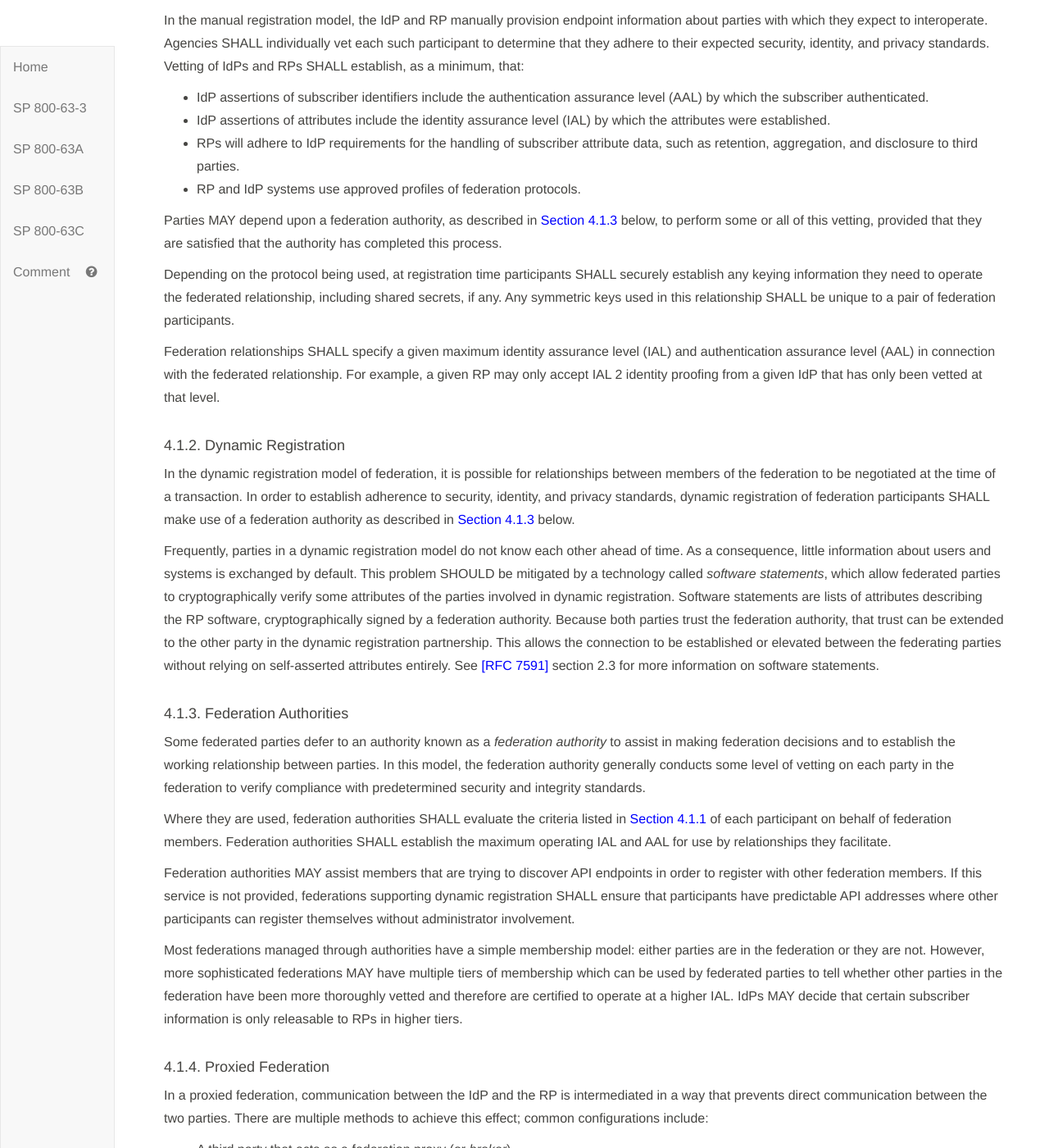
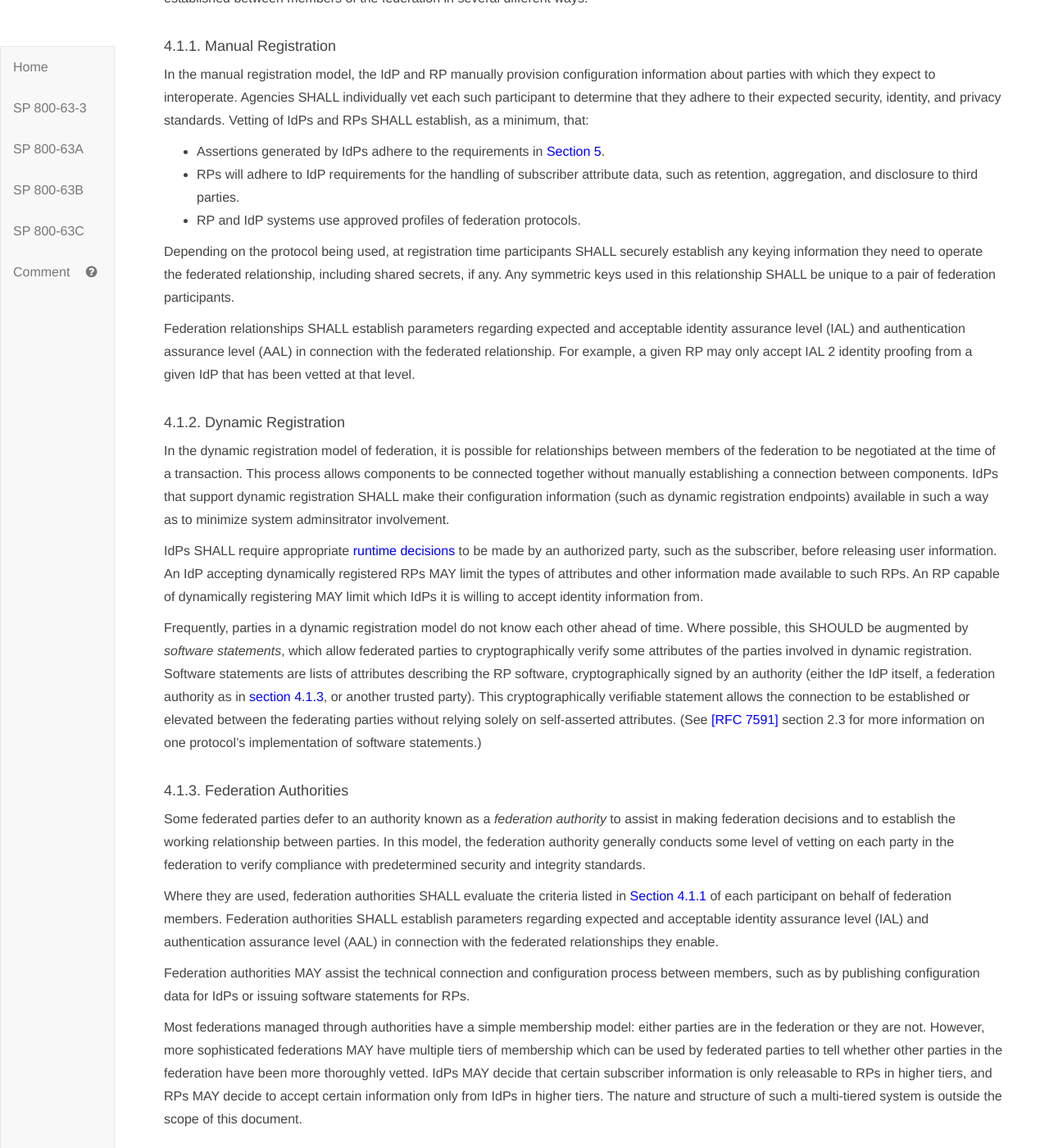
Before and after one commit to usnistgov/800-63-3, a Jekyll site: the page built from sp800-63c.md, in a window 1280 px wide and 1400 px high, scrolled down 8285 px. Shown: the whole window at 82% size. Built offline with Jekyll 4.4.1, drawn with Linux system fonts in a browser that asks for light colours; some of the changed text lies outside the part shown.

Commit message:
updates to federation

```diff
--- a/sp800-63c/sec4_federation.md
+++ b/sp800-63c/sec4_federation.md
@@ -2,7 +2,10 @@
 
 ## 4. Federation
 
-In a federation protocol, a relationship is formed between the subscriber, the identity provider (IdP), and the relying party (RP) as shown in [Figure 4-1](#63cSec4-Figure1). Depending on the specifics of the protocol, different information passes among the participants at different times. The subscriber communicates with both the IdP and the RP, usually through a web browser. The RP and the IdP communicate with each other, either over the *front channel* (through redirects involving the subscriber), or over the *back channel* (through a direct connection between the RP and IdP).
+In a federation protocol, a three-party relationship is formed between the subscriber, the identity provider (IdP), and the relying party (RP) as shown in [Figure 4-1](#63cSec4-Figure1). Depending on the specifics of the protocol, different information passes among the participants at different times. The subscriber communicates with both the IdP and the RP, usually through a web browser. The RP and the IdP communicate with each other in two ways:
+
+ - The *front channel*, through redirects involving the subscriber,
+ - or the *back channel*, through a direct connection between the RP and IdP, not involving the subscriber.
 
 <a name="63cSec4-Figure1"></a>
 
@@ -21,34 +24,33 @@
 
 #### <a name="manual-registration"></a> 4.1.1. Manual Registration
 
-In the manual registration model, the IdP and RP manually provision endpoint information about parties with which they expect to interoperate. Agencies SHALL individually vet each such participant to determine that they adhere to their expected security, identity, and privacy standards. Vetting of IdPs and RPs SHALL establish, as a minimum, that:
+In the manual registration model, the IdP and RP manually provision configuration information about parties with which they expect to interoperate. Agencies SHALL individually vet each such participant to determine that they adhere to their expected security, identity, and privacy standards. Vetting of IdPs and RPs SHALL establish, as a minimum, that:
 
-* IdP assertions of subscriber identifiers include the authentication assurance level (AAL) by which the subscriber authenticated.
-* IdP assertions of attributes include the identity assurance level (IAL) by which the attributes were established.
+* Assertions generated by IdPs adhere to the requirements in [Section 5](#sec5).
 * RPs will adhere to IdP requirements for the handling of subscriber attribute data, such as retention, aggregation, and disclosure to third parties.
 * RP and IdP systems use approved profiles of federation protocols.
 
-Parties MAY depend upon a federation authority, as described in [Section 4.1.3](#authorities) below, to perform some or all of this vetting, provided that they are satisfied that the authority has completed this process.
-
 Depending on the protocol being used, at registration time participants SHALL securely establish any keying information they need to operate the federated relationship, including shared secrets, if any. Any symmetric keys used in this relationship SHALL be unique to a pair of federation participants.
 
-Federation relationships SHALL specify a given maximum identity assurance level (IAL) and authentication assurance level (AAL) in connection with the federated relationship. For example, a given RP may only accept IAL 2 identity proofing from a given IdP that has only been vetted at that level.
+Federation relationships SHALL establish parameters regarding expected and acceptable identity assurance level (IAL) and authentication assurance level (AAL) in connection with the federated relationship. For example, a given RP may only accept IAL 2 identity proofing from a given IdP that has been vetted at that level.
 
 #### <a name="dynamic-registration"></a> 4.1.2. Dynamic Registration
 
-In the dynamic registration model of federation, it is possible for relationships between members of the federation to be negotiated at the time of a transaction. In order to establish adherence to security, identity, and privacy standards, dynamic registration of federation participants SHALL make use of a federation authority as described in [Section 4.1.3](#authorities) below.
+In the dynamic registration model of federation, it is possible for relationships between members of the federation to be negotiated at the time of a transaction. This process allows components to be connected together without manually establishing a connection between components. IdPs that support dynamic registration SHALL make their configuration information (such as dynamic registration endpoints) available in such a way as to minimize system adminsitrator involvement.
 
-Frequently, parties in a dynamic registration model do not know each other ahead of time. As a consequence, little information about users and systems is exchanged by default. This problem SHOULD be mitigated by a technology called *software statements*, which allow federated parties to cryptographically verify some attributes of the parties involved in dynamic registration. Software statements are lists of attributes describing the RP software, cryptographically signed by a federation authority. Because both parties trust the federation authority, that trust can be extended to the other party in the dynamic registration partnership.  This allows the connection to be established or elevated between the federating parties without relying on self-asserted attributes entirely. See [[RFC 7591]](#RFC7591) section 2.3 for more information on software statements.
+IdPs SHALL require appropriate [runtime decisions](#runtime-decisions) to be made by an authorized party, such as the subscriber, before releasing user information. An IdP accepting dynamically registered RPs MAY limit the types of attributes and other information made available to such RPs. An RP capable of dynamically registering MAY limit which IdPs it is willing to accept identity information from.
+
+Frequently, parties in a dynamic registration model do not know each other ahead of time. Where possible, this SHOULD be augmented by *software statements*, which allow federated parties to cryptographically verify some attributes of the parties involved in dynamic registration. Software statements are lists of attributes describing the RP software, cryptographically signed by an authority (either the IdP itself, a federation authority as in [section 4.1.3](#authorities), or another trusted party). This cryptographically verifiable statement allows the connection to be established or elevated between the federating parties without relying solely on self-asserted attributes. (See [[RFC 7591]](#RFC7591) section 2.3 for more information on one protocol's implementation of software statements.)
 
 #### <a name="authorities"></a> 4.1.3. Federation Authorities
 
 Some federated parties defer to an authority known as a *federation authority* to assist in making federation decisions and to establish the working relationship between parties. In this model, the federation authority generally conducts some level of vetting on each party in the federation to verify compliance with predetermined security and integrity standards.
 
-Where they are used, federation authorities SHALL evaluate the criteria listed in [Section 4.1.1](#manual-registration) of each participant on behalf of federation members. Federation authorities SHALL establish the maximum operating IAL and AAL for use by relationships they facilitate.
+Where they are used, federation authorities SHALL evaluate the criteria listed in [Section 4.1.1](#manual-registration) of each participant on behalf of federation members. Federation authorities SHALL establish parameters regarding expected and acceptable identity assurance level (IAL) and authentication assurance level (AAL) in connection with the federated relationships they enable.
 
-Federation authorities MAY assist members that are trying to discover API endpoints in order to register with other federation members. If this service is not provided, federations supporting dynamic registration SHALL ensure that participants have predictable API addresses where other participants can register themselves without administrator involvement.
+Federation authorities MAY assist the technical connection and configuration process between members, such as by publishing configuration data for IdPs or issuing software statements for RPs.
 
-Most federations managed through authorities have a simple membership model: either parties are in the federation or they are not. However, more sophisticated federations MAY have multiple tiers of membership which can be used by federated parties to tell whether other parties in the federation have been more thoroughly vetted and therefore are certified to operate at a higher IAL. IdPs MAY decide that certain subscriber information is only releasable to RPs in higher tiers.
+Most federations managed through authorities have a simple membership model: either parties are in the federation or they are not. However, more sophisticated federations MAY have multiple tiers of membership which can be used by federated parties to tell whether other parties in the federation have been more thoroughly vetted. IdPs MAY decide that certain subscriber information is only releasable to RPs in higher tiers, and RPs MAY decide to accept certain information only from IdPs in higher tiers. The nature and structure of such a multi-tiered system is outside the scope of this document.
 
 #### 4.1.4. Proxied Federation
 
@@ -68,19 +70,17 @@
 
 A proxied federation model can provide several benefits. Federation proxies can simplify technical integration between the RP and IdP by providing a common interface for integration. Additionally, to the extent a proxy effectively blinds the RP and IdP from each other, it can provide some business confidentiality for organizations that want to guard their subscriber lists from each other. Proxies can also mitigate some of the privacy risks of federation described in Section 4.2 below.
 
-While some proxy structures (typically those that exist primarily to simplify integration) MAY offer no additional subscriber privacy protection, others offer varying levels of privacy to the subscriber through a range of blinding technologies. Privacy policies may dictate appropriate use by the IdP, RP, and the federation proxy, but technical means such as blinding can increase effectiveness of these policies by making the data more difficult to obtain. It should also be noted that as the level of blinding increases, so does the technical and operational implementation complexity.
-
-Note that even with the use of blinding technologies, it MAY still be possible for a blinded party to infer protected subscriber information through released attribute data or metadata such as analysis of timestamps, attribute bundle sizes, or attribute signer information.
+See [section 4.2.1](#blinding) for further information on blinding techniques, their uses, and limitations.
 
 #### 4.1.5. <a name="runtime-decisions"></a>Runtime Decisions
 
-The fact that parties have federated SHALL NOT be interpreted as permission to pass information in all circumstances. Federated parties MAY establish whitelists of other federated parties who may authenticate subscribers or pass information about them without runtime authorization from the subscriber. Federated parties MAY also establish blacklists of other federated parties who may not be allowed to pass information about subscribers at all. Every party that is not on a whitelist or a blacklist SHALL be placed by default in a gray area where runtime authorization decisions will be made by an authorized party, often the subscriber.
+The fact that parties have federated SHALL NOT be interpreted as permission to pass information. Federated parties MAY establish whitelists of other federated parties who may authenticate subscribers or pass information about them without runtime authorization from the subscriber. Federated parties MAY also establish blacklists of other federated parties who may not be allowed to pass information about subscribers at all. Every party that is not on a whitelist or a blacklist SHALL be placed by default in a gray area where runtime authorization decisions will be made by an authorized party, often the subscriber.
 
 ### 4.2. Privacy Requirements
 
 Federation involves the transfer of personal attributes from a third party, the IdP, that is not otherwise involved in a transaction. Federation also potentially gives the IdP broad visibility into subscriber activities. Accordingly, there are specific privacy requirements associated with federation.
 
-Communication between the RP and the IdP MAY reveal to the IdP where the subscriber is conducting a transaction. Communications with multiple RPs allow the IdP to build a profile of subscriber transactions that would not have existed absent federation. This aggregation MAY enable new opportunities for subscriber tracking and use of profile information that do not align with the privacy interests of subscribers.
+Communication between the RP and the IdP could reveal to the IdP where the subscriber is conducting a transaction. Communication with multiple RPs allows the IdP to build a profile of subscriber transactions that would not have existed without federation. This aggregation could enable new opportunities for subscriber tracking and use of profile information that do not always align with the privacy interests of subscribers.
 
 The IdP SHALL NOT disclose information on subscriber activities at an RP to any party, nor use the information for any purpose other than federated authentication, to comply with law or legal process, or in the case of a specific user request for the information. The IdP SHOULD employ technical measures, such as the use of pairwise pseudonymous identifiers described in Section 5.2.5, to provide unlinkability and discourage subscriber activity tracking and profiling.
 
@@ -88,10 +88,33 @@
 
 The following requirements apply specifically to agencies:
 
-1.  The agency SHALL consult with their Senior Agency Official for Privacy to conduct and analysis to determine whether the agency that is acting as either an IdP or an RP in an identity federation triggers the requirements of the Privacy Act.
+1. The agency SHALL consult with their Senior Agency Official for Privacy to conduct and analysis to determine whether the agency that is acting as either an IdP or an RP in an identity federation triggers the requirements of the Privacy Act.
 
 2. The agency SHALL publish or identify coverage by a System of Records Notice as applicable.
 
 3. The agency SHALL consult with their Senior Agency Official for Privacy to conduct an analysis to determine whether the agency that is acting as either an IdP or an RP in an identity federation triggers the requirements of the E-Government Act.
 
 4. The agency SHALL publish or identify coverage by a Privacy Impact Assessment as applicable.
+
+#### 4.2.1 <a name="blinding"></a>Blinding in Proxied Federation
+
+While some proxy structures (typically those that exist primarily to simplify integration) MAY offer no additional subscriber privacy protection, others offer varying levels of privacy to the subscriber through a range of blinding technologies. Privacy policies may dictate appropriate use by the IdP, RP, and the federation proxy, but technical means such as blinding can increase effectiveness of these policies by making the data more difficult to obtain. It should also be noted that as the level of blinding increases, so does the technical and operational implementation complexity.
+
+Note that even with the use of blinding technologies, it MAY still be possible for a blinded party to infer protected subscriber information through released attribute data or metadata such as analysis of timestamps, attribute bundle sizes, or attribute signer information.
+
+The following table illustrates a spectrum of blinding implementations used in proxied federation. This table is intended to be illustrative, and is neither comprehensive nor technology-specific.
+
+<div class="text-center" markdown="1">
+
+**Table 4-1: Federation Proxies**
+
+</div>
+
+
+|Proxy Type|RP knows IdP|IdP knows RP|Proxy can track subscriptions between RP and IdP|Proxy can see attributes of Subscriber|
+|---|---|---|---|---|
+|Non-blinding Proxy with Attributes|Yes|Yes|Yes|Yes|
+|Non-blinding Proxy|Yes|Yes|Yes|No|
+|Double Blind Proxy with Attributes|No|No|Yes|Yes|
+|Double Blind Proxy|No|No|Yes|No|
+|Triple Blind Proxy|No|No|No|No|
```
Also changed, not shown: other parts of sp800-63c/sec4_federation.md (+1 -1 lines).
